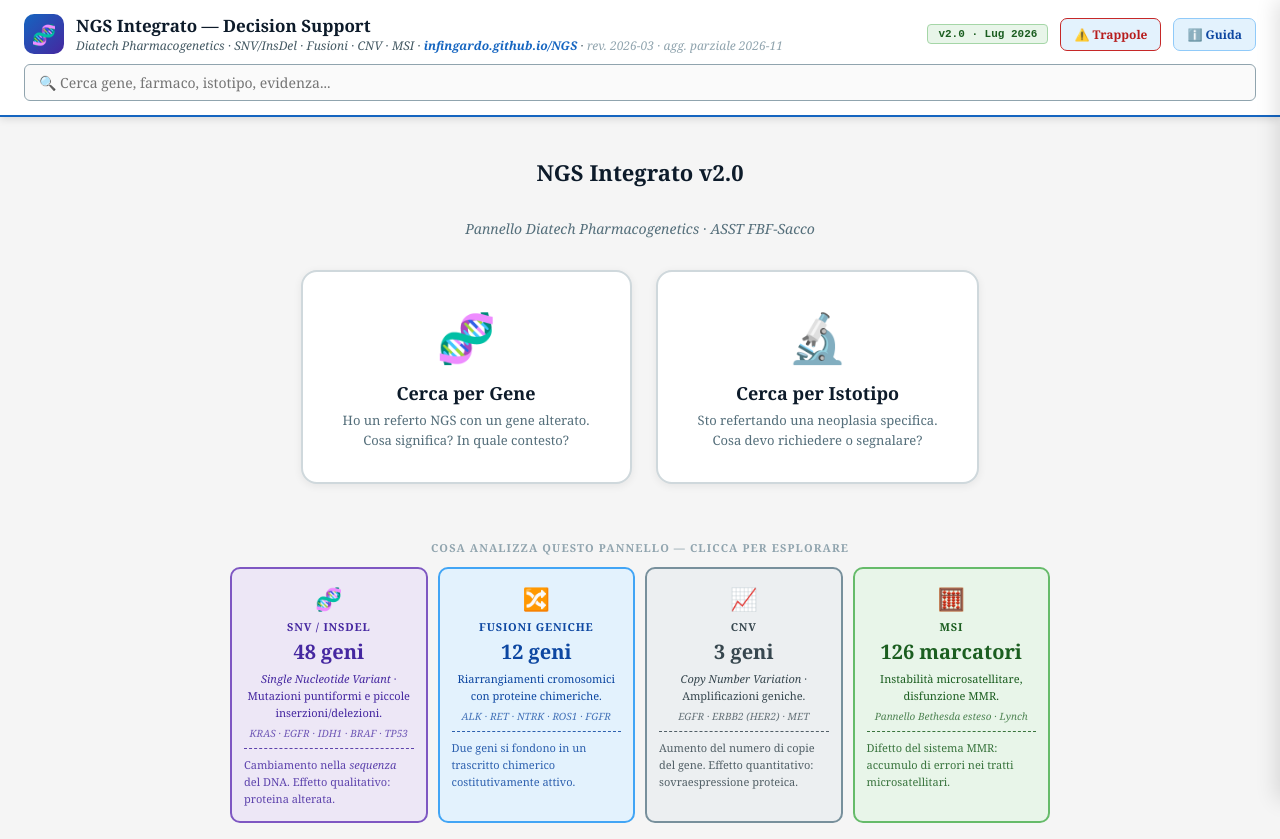
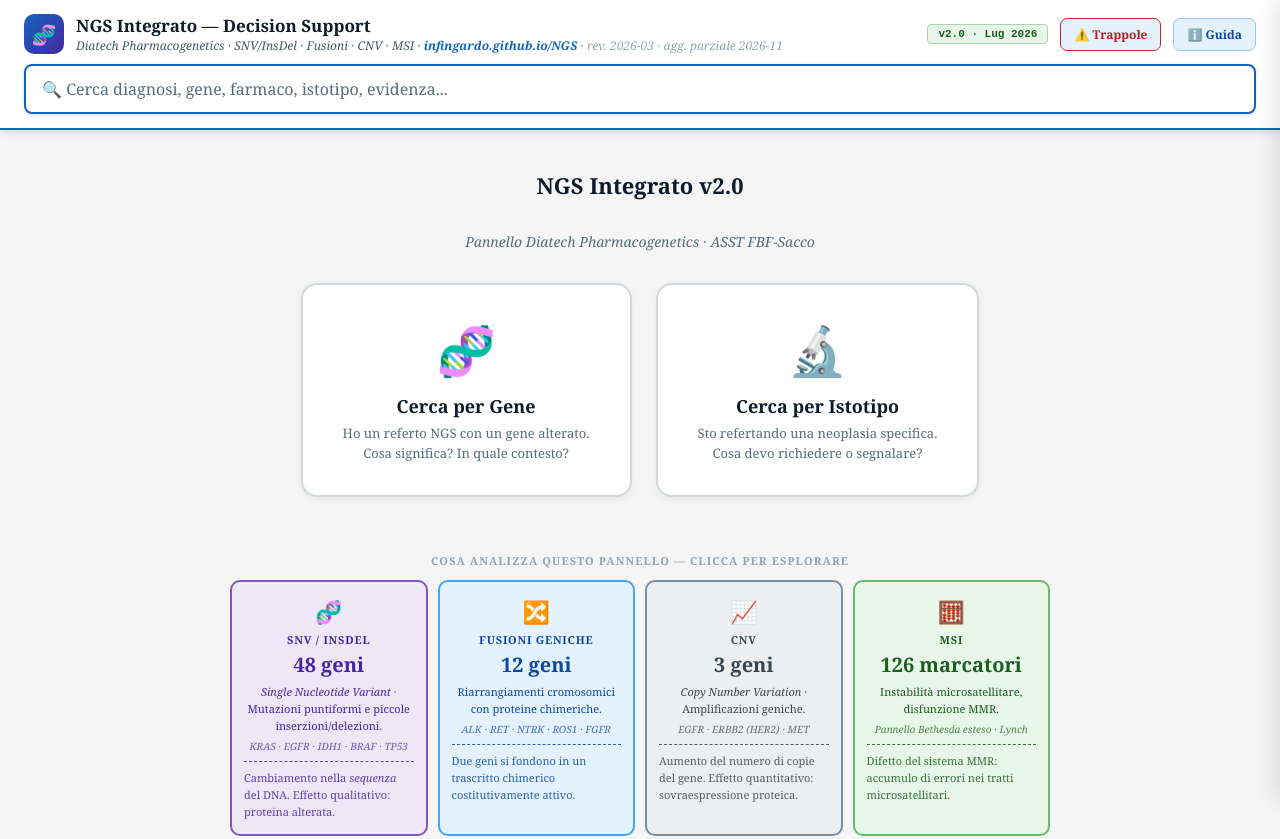
Before and after one commit to Infingardo/NGS, a plain HTML site: page index.html in a window 1280 px wide. Shown: the top 839 px of the page. Drawn offline with Linux system fonts and the light colour scheme.

Commit message:
Casella di ricerca più visibile; il placeholder cita le diagnosi
Bordo blu, testo più grande, alone al focus. Solo stile: nessun effetto sui risultati.

Co-Authored-By: Claude Opus 5.5 <noreply@anthropic.com>

```diff
--- a/index.html
+++ b/index.html
@@ -16,8 +16,9 @@
   #version-badge { background: #E8F5E9; border: 1.5px solid #A5D6A7; color: #1B5E20; font-size: 11px; font-weight: 700; padding: 3px 10px; border-radius: 4px; font-family: 'Courier New', monospace; white-space: nowrap; flex-shrink: 0; }
   .hdr-btn { background: #E3F2FD; border: 1.5px solid #90CAF9; color: #0D47A1; font-size: 12px; font-weight: 700; padding: 7px 13px; border-radius: 7px; cursor: pointer; font-family: inherit; white-space: nowrap; flex-shrink: 0; }
   .hdr-btn:hover { background: #BBDEFB; }
-  #search { width: 100%; padding: 8px 14px; background: #FAFAFA; border: 1.5px solid #90A4AE; border-radius: 6px; color: #1A1A1A; font-size: 14px; font-family: inherit; outline: none; box-sizing: border-box; margin-top: 8px; display: block; }
-  #search:focus { border-color: #1565C0; }
+  #search { width: 100%; padding: 12px 16px; background: #fff; border: 2px solid #1565C0; border-radius: 8px; color: #1A1A1A; font-size: 16px; font-weight: 500; box-shadow: 0 1px 4px rgba(21,101,192,0.18); font-family: inherit; outline: none; box-sizing: border-box; margin-top: 8px; display: block; }
+  #search:focus { border-color: #0D47A1; box-shadow: 0 0 0 4px rgba(21,101,192,0.22); }
+  #search::placeholder { color: #546E7A; }
   #layout { display: flex; min-height: calc(100vh - 108px); }
   #sidebar { width: 210px; flex-shrink: 0; background: #fff; border-right: 2px solid #E0E0E0; padding: 10px 0; overflow-y: auto; }
   .sb-btn { display: block; width: 100%; text-align: left; padding: 10px 14px; background: transparent; border: none; border-left: 4px solid transparent; cursor: pointer; color: #37474F; font-family: inherit; font-size: 13px; font-weight: 500; transition: all 0.12s; }
@@ -261,7 +262,7 @@
     <button type="button" class="hdr-btn" onclick="goTrappole()" style="border-color:#C62828;color:#B71C1C">⚠️ Trappole</button>
     <button type="button" class="hdr-btn" onclick="openModal()">ℹ️ Guida</button>
   </div>
-  <input id="search" type="text" placeholder="🔍 Cerca gene, farmaco, istotipo, evidenza..." oninput="onSearchInput()">
+  <input id="search" type="text" placeholder="🔍 Cerca diagnosi, gene, farmaco, istotipo, evidenza..." oninput="onSearchInput()">
   <div class="search-scope-bar" id="scope-bar" style="display:none">
     <span style="font-size:11px;color:#90A4AE;font-weight:700">RICERCA:</span>
     <button type="button" class="scope-btn active" id="scope-local" onclick="setScope('local')">Scenario corrente</button>
```
